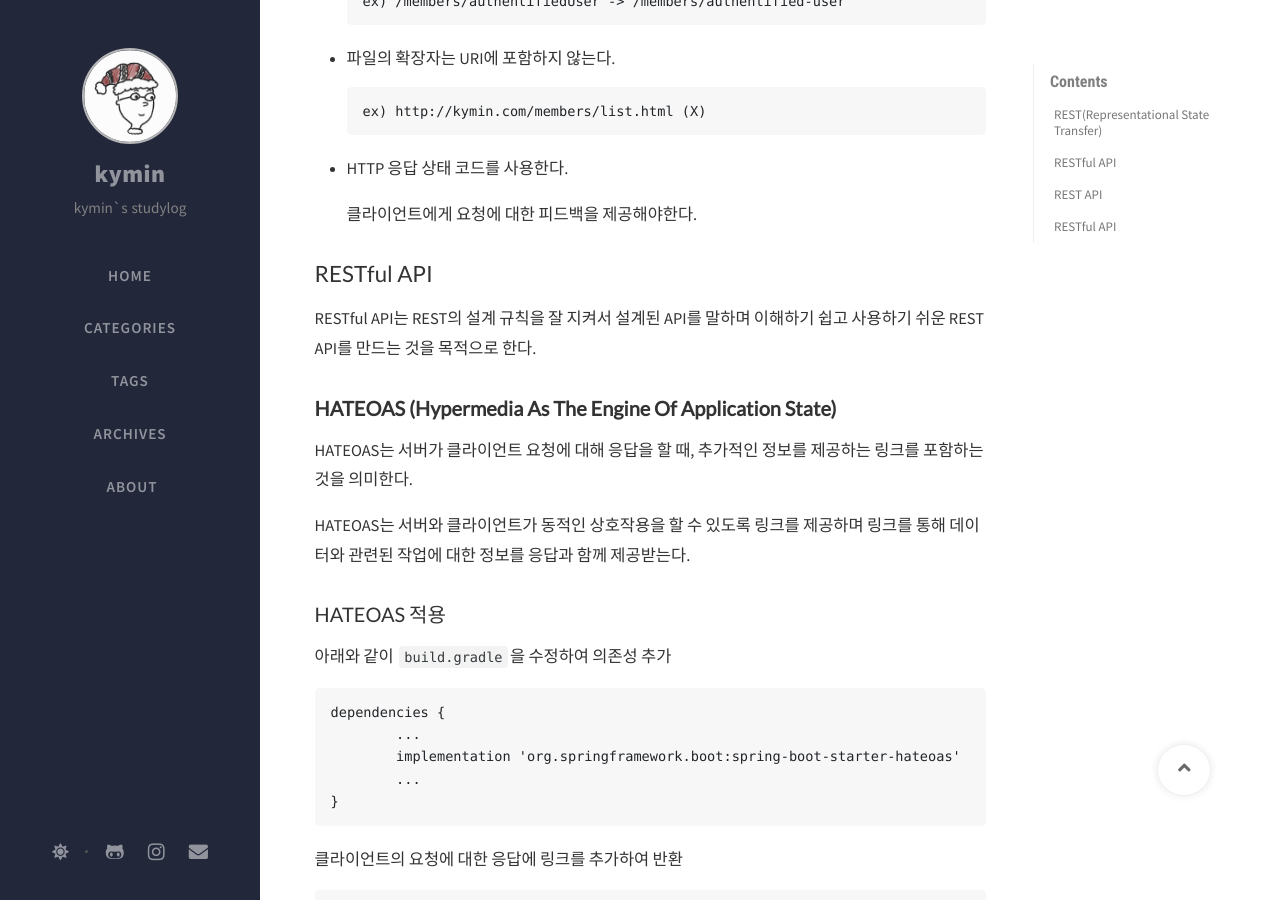
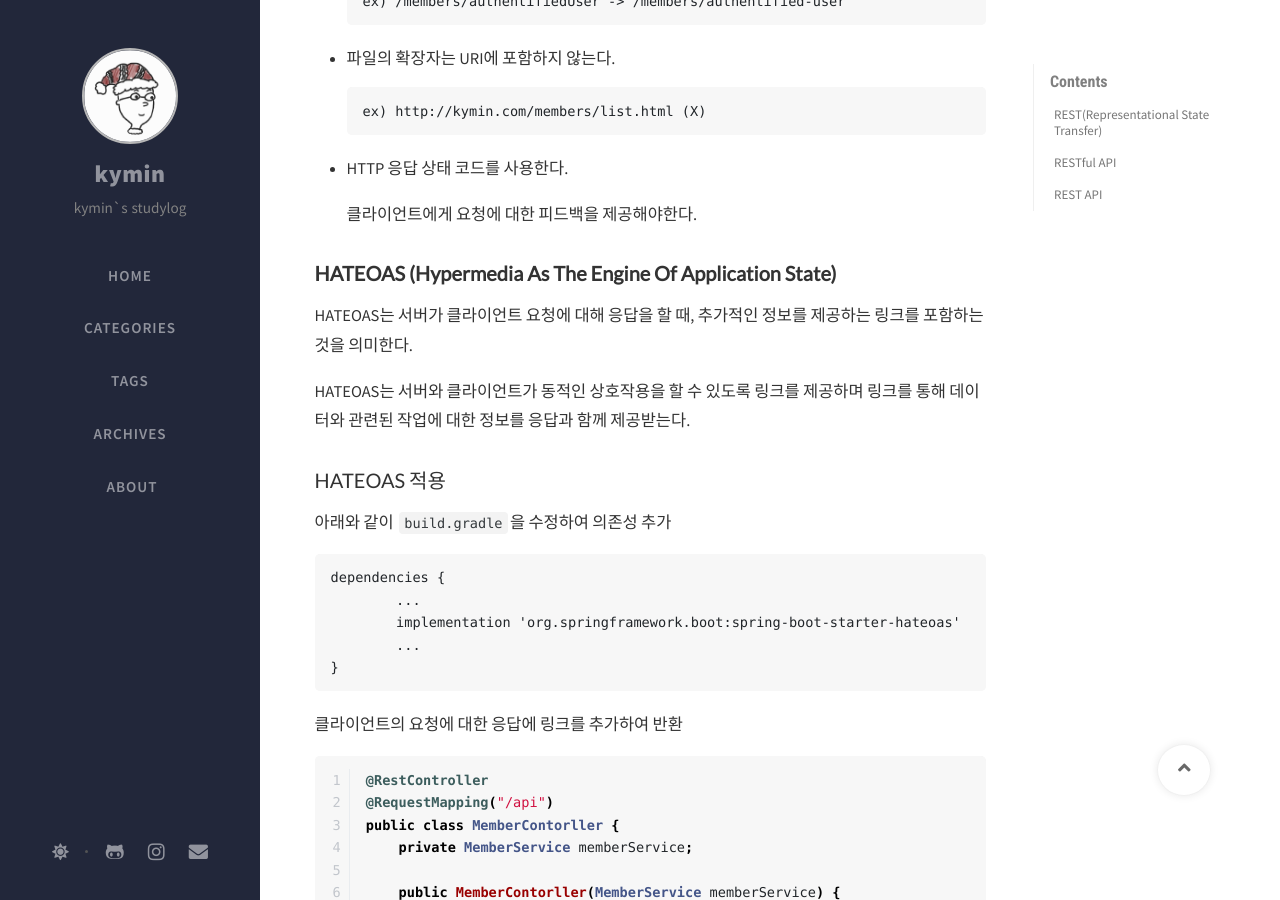
Before and after one commit to Kyoung-M1N/kyoung-M1N.github.io, a Jekyll site: the page built from _posts/etc/2025-04-11-[API]RESTfulAPI.md, in a window 1280 px wide and 900 px high, scrolled down 6066 px. Built offline with Jekyll 4.4.1, drawn with Linux system fonts in a browser that asks for light colours; nearby versions of some CDN libraries; comment, search, counter and statistics services are not loaded.

Commit message:
docs: 포스트 수정

```diff
--- a/_posts/etc/2025-04-11-[API]RESTfulAPI.md
+++ b/_posts/etc/2025-04-11-[API]RESTfulAPI.md
@@ -213,9 +213,7 @@ REST의 특징을 기반으로 서비스 API를 구현한 것으로, 웹 애플
 
   클라이언트에게 요청에 대한 피드백을 제공해야한다.
 
-## RESTful API
 
-RESTful API는 REST의 설계 규칙을 잘 지켜서 설계된 API를 말하며 이해하기 쉽고 사용하기 쉬운 REST API를 만드는 것을 목적으로 한다.
 
 ### **HATEOAS (Hypermedia As The Engine Of Application State)**
 
```
